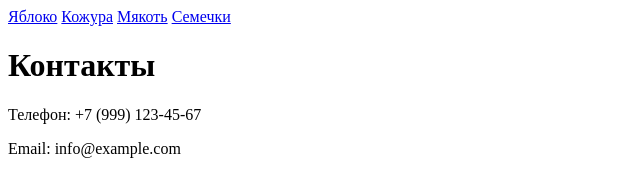
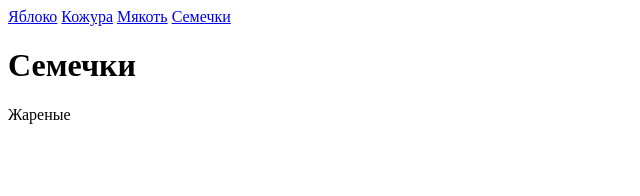
Before and after one commit to 555-na/555-na.github.io, a plain HTML site: page contact.html in a window 1280 px wide. Shown: the whole page, without its empty margins (0-640 px from the left). Drawn offline with Linux system fonts and the light colour scheme.

Commit message:
Update contact.html

```diff
--- a/contact.html
+++ b/contact.html
@@ -16,6 +16,5 @@
         <a href="contact.html">Семечки</a>
     </nav>
     <div class="content">
-        <h1>Контакты</h1>
-        <p>Телефон: +7 (999) 123-45-67</p>
-        <p>Email: info@example.com</p>
+        <h1>Семечки</h1>
+        <p>Жареные</p>
```
